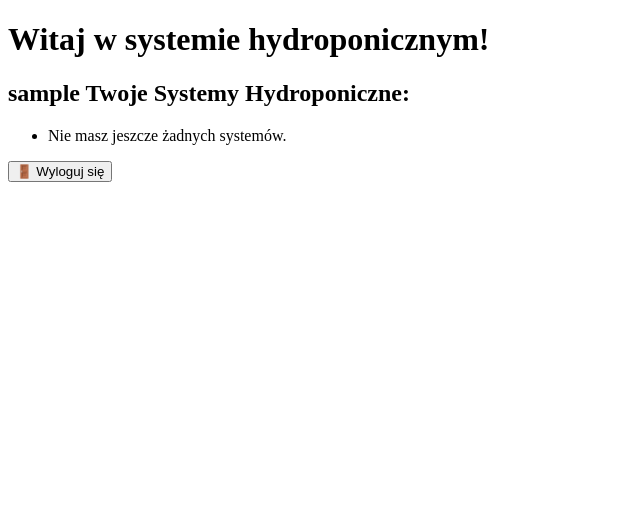
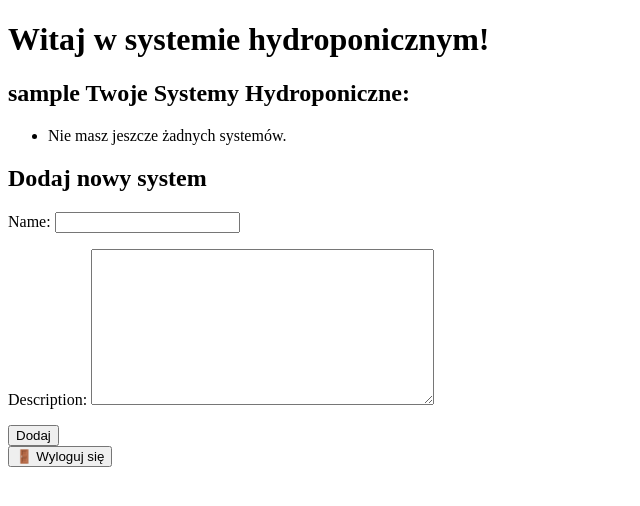
Before and after one commit to maksblink/coding_task_luna, a Django app: page / in a window 1280 px wide. Shown: the top 506 px of the page, without its empty margins (0-640 px from the left). Run offline with Django 5.2, Linux system fonts and the light colour scheme; the visitor is signed in with stand-in values (Sample User, id 1); data that the repository does not hold is empty.

Commit message:
create read update delete system

```diff
--- a/django_crud/crud/forms.py
+++ b/django_crud/crud/forms.py
@@ -1,6 +1,8 @@
 from django import forms
 from django.contrib.auth.models import User
 from django.contrib.auth.forms import UserCreationForm
+from .models import HydroponicSystem
+
 
 class UserRegisterForm(UserCreationForm):
     email = forms.EmailField()
@@ -8,3 +10,9 @@ class UserRegisterForm(UserCreationForm):
     class Meta:
         model = User
         fields = ['username', 'email', 'password1', 'password2']
+
+
+class HydroponicSystemForm(forms.ModelForm):
+    class Meta:
+        model = HydroponicSystem
+        fields = ['name', 'description']
--- a/django_crud/crud/serializers.py
+++ b/django_crud/crud/serializers.py
@@ -7,10 +7,11 @@ class MeasurementSerializer(serializers.ModelSerializer):
         model = Measurement
         fields = '__all__'
 
+
 class HydroponicSystemSerializer(serializers.ModelSerializer):
     measurements = MeasurementSerializer(many=True, read_only=True)
 
     class Meta:
         model = HydroponicSystem
-        fields = ['id', 'name', 'owner', 'created_at', 'measurements']
-        read_only_fields = ['owner']
+        fields = ['id', 'owner', 'name', 'description', 'created_at', 'updated_at', 'measurements']
+        read_only_fields = ['owner', 'created_at', 'updated_at']
--- a/django_crud/crud/templates/home.html
+++ b/django_crud/crud/templates/home.html
@@ -11,21 +11,31 @@
     {% if user.is_authenticated %}
         <h2>{{ user.username }} Twoje Systemy Hydroponiczne:</h2>
         <ul>
-            {% for system in systems %}
-                <li>{{ system.name }}</li>
+            {% for hydroponic_system in hydroponic_systems %}
+                <li>
+                    <strong>{{ hydroponic_system.name }}</strong> - {{ hydroponic_system.description }}
+                    <a href="{% url 'update_hydroponic_system' hydroponic_system.id %}">✏ Edytuj</a>
+                    <a href="{% url 'delete_hydroponic_system' hydroponic_system.id %}" onclick="return confirm('Na pewno usunąć?')">❌ Usuń</a>
+                </li>
             {% empty %}
                 <li>Nie masz jeszcze żadnych systemów.</li>
             {% endfor %}
         </ul>
 
-        <!-- Formularz wylogowania zamiast linku -->
+        <h2>Dodaj nowy system</h2>
+        <form method="POST">
+            {% csrf_token %}
+            {{ hydroponic_systems_form.as_p }}
+            <button type="submit">Dodaj</button>
+        </form>
+
         <form action="{% url 'logout' %}" method="post">
             {% csrf_token %}
             <button type="submit">🚪 Wyloguj się</button>
         </form>
 
     {% else %}
-        <p>Nie jesteś zalogowany. Zaloguj się lub zarejestruj, aby zarządzać swoimi systemami hydroponicznymi.</p>
+        <p>Nie jesteś zalogowany. Zaloguj się lub zarejestruj.</p>
         <a href="{% url 'login' %}">🔑 Zaloguj się</a> |
         <a href="{% url 'register' %}">📝 Zarejestruj się</a>
     {% endif %}
--- a/django_crud/crud/urls.py
+++ b/django_crud/crud/urls.py
@@ -1,8 +1,8 @@
 from django.urls import path, include
 from rest_framework.routers import DefaultRouter
-from .views import HydroponicSystemViewSet, MeasurementViewSet
+from .views import HydroponicSystemViewSet, MeasurementViewSet, home, update_hydroponic_system, delete_hydroponic_system
 from rest_framework.authtoken.views import obtain_auth_token
-from .views import home
+
 
 router = DefaultRouter()
 router.register(r'hydroponic_system', HydroponicSystemViewSet, basename='hydroponic_system')
@@ -11,6 +11,7 @@ router.register(r'measurements', MeasurementViewSet, basename='measurement')
 urlpatterns = [
     path('api/', include(router.urls)),
     path('api/token/', obtain_auth_token, name='api_token_auth'),
-    # path('systems/', system_list, name='system_list'),
     path('', home, name='home'),
+    path("systems/update/<int:hydroponic_system_id>/", update_hydroponic_system, name="update_hydroponic_system"),
+    path("systems/delete/<int:hydroponic_system_id>/", delete_hydroponic_system, name="delete_hydroponic_system"),
 ]
--- a/django_crud/crud/views.py
+++ b/django_crud/crud/views.py
@@ -2,8 +2,8 @@ from rest_framework import viewsets, permissions
 from .models import HydroponicSystem, Measurement
 from .serializers import HydroponicSystemSerializer, MeasurementSerializer
 from django.contrib import messages
-from django.shortcuts import render, redirect
-from .forms import UserRegisterForm
+from .forms import UserRegisterForm, HydroponicSystemForm
+from django.shortcuts import render, redirect, get_object_or_404
 
 
 class HydroponicSystemViewSet(viewsets.ModelViewSet):
@@ -11,7 +11,7 @@ class HydroponicSystemViewSet(viewsets.ModelViewSet):
     permission_classes = [permissions.IsAuthenticated]
 
     def get_queryset(self):
-        return self.request.user.systems.all()
+        return HydroponicSystem.objects.filter(owner=self.request.user)
 
     def perform_create(self, serializer):
         serializer.save(owner=self.request.user)
@@ -37,7 +37,41 @@ def register(request):
         form = UserRegisterForm()
     return render(request, "users/register.html", {"form": form})
 
+def home(request):
+    hydroponic_systems_form = HydroponicSystemForm()
 
-def home(request):
-    systems = HydroponicSystem.objects.filter(owner=request.user) if request.user.is_authenticated else []
-    return render(request, 'home.html', {'systems': systems})
+    hydroponic_systems = None
+    if request.user.is_authenticated:
+        if request.method == "POST":
+            hydroponic_systems_form = HydroponicSystemForm(request.POST)
+            if hydroponic_systems_form.is_valid():
+                hydroponic_system = hydroponic_systems_form.save(commit=False)
+                hydroponic_system.owner = request.user
+                hydroponic_system.save()
+                return redirect('home')
+
+        hydroponic_systems = HydroponicSystem.objects.filter(owner=request.user)
+
+    return render(request, "home.html", {
+        "hydroponic_systems_form": hydroponic_systems_form,
+        "hydroponic_systems": hydroponic_systems
+    })
+
+
+def update_hydroponic_system(request, hydroponic_system_id):
+    hydroponic_system = get_object_or_404(HydroponicSystem, id=hydroponic_system_id, owner=request.user)
+    if request.method == "POST":
+        hydroponic_systems_form = HydroponicSystemForm(request.POST, instance=hydroponic_system)
+        if hydroponic_systems_form.is_valid():
+            hydroponic_systems_form.save()
+            return redirect('home')
+    else:
+        hydroponic_systems_form = HydroponicSystemForm(instance=hydroponic_system)
+
+    return render(request, "update_hydroponic_system.html", {"hydroponic_systems_form": hydroponic_systems_form})
+
+
+def delete_hydroponic_system(request, hydroponic_system_id):
+    hydroponic_system = get_object_or_404(HydroponicSystem, id=hydroponic_system_id, owner=request.user)
+    hydroponic_system.delete()
+    return redirect('home')
--- a/django_crud/django_crud/urls.py
+++ b/django_crud/django_crud/urls.py
@@ -3,11 +3,10 @@ from django.urls import path, include
 from django.contrib.auth import views as auth_views
 from crud.views import register
 
-
 urlpatterns = [
     path('admin/', admin.site.urls),
     path('', include('crud.urls')),
     path("users/login/", auth_views.LoginView.as_view(template_name="users/login.html"), name="login"),
-    path("users/logout/", auth_views.LogoutView.as_view(next_page="home"), name="logout"),
+    path("users/logout/", auth_views.LogoutView.as_view(next_page="/"), name="logout"),  # 👈 Poprawione!
     path("users/register/", register, name="register"),
 ]
```
Also changed, not shown: django_crud/crud/templates/systems/list.html (deleted, +0 -18 lines), django_crud/crud/templates/update_hydroponic_system.html (added, +17 -0 lines).
